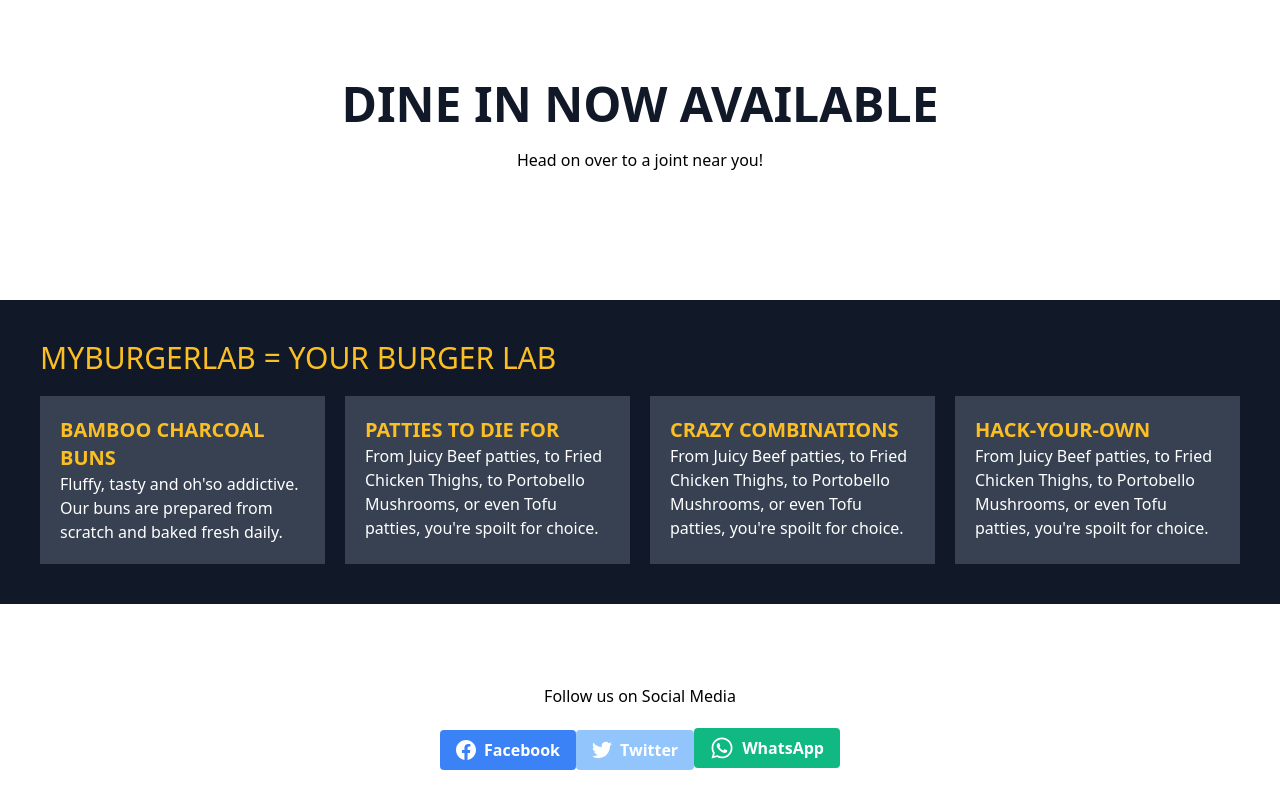
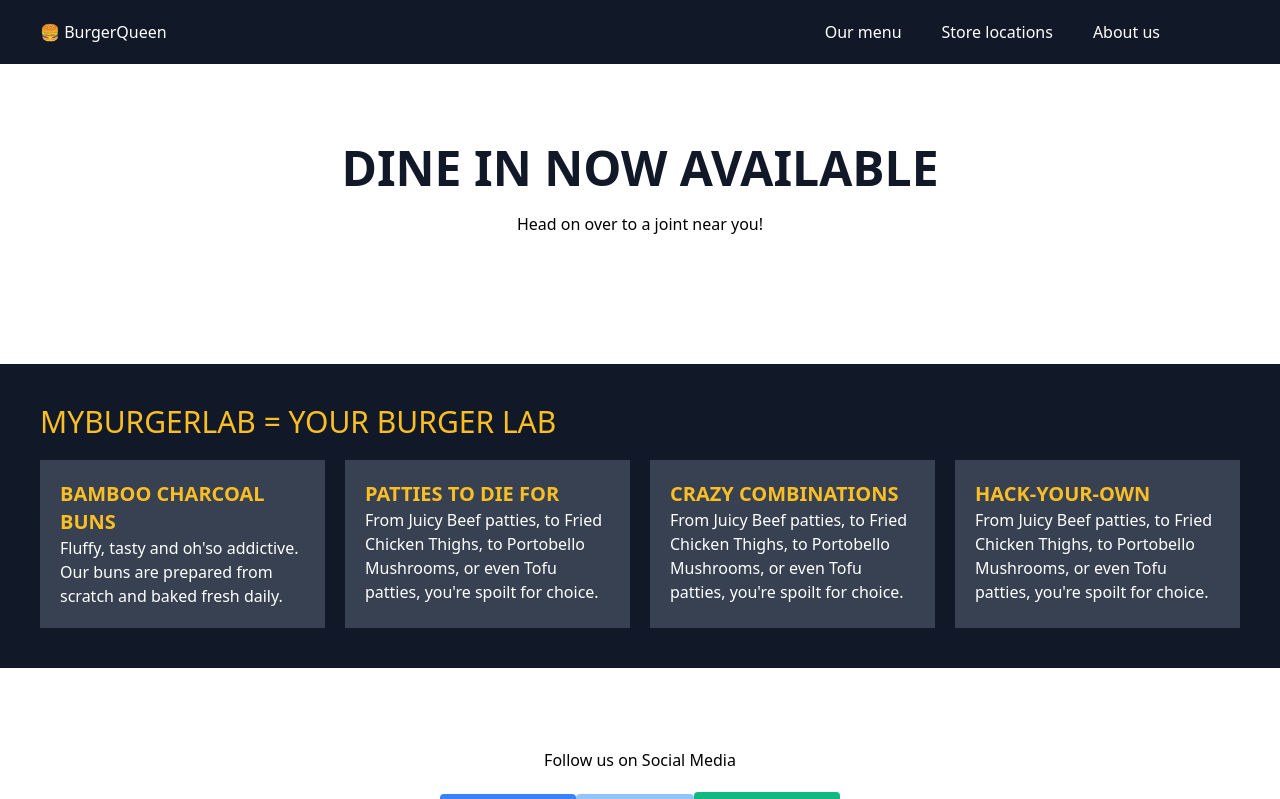
Before and after one commit to drhanlau/fs360-lesson1, a Nuxt app: page / in a window 1280 px wide. Shown: the top 799 px of the page. Built offline with nearby package versions, Linux system fonts and the light colour scheme.

Commit message:
Lab 1 updated CSS with menu bar

```diff
--- a/pages/index.vue
+++ b/pages/index.vue
@@ -1,5 +1,16 @@
 <template>
   <div>
+    <!-- menu bar -->
+    <div class="flex bg-gray-900 text-white py-5">
+      <div class="w-1/2 pl-10">🍔 BurgerQueen</div>
+      <div class="w-1/2">
+        <ul class="flex justify-end mr-20">
+          <li class="mr-10">Our menu</li>
+          <li class="mr-10">Store locations</li>
+          <li class="mr-10">About us</li>
+        </ul>
+      </div>
+    </div>
     <!-- header row -->
     <div class="mx-auto px-3 pt-20 pb-32">
       <header class="text-center">
```
